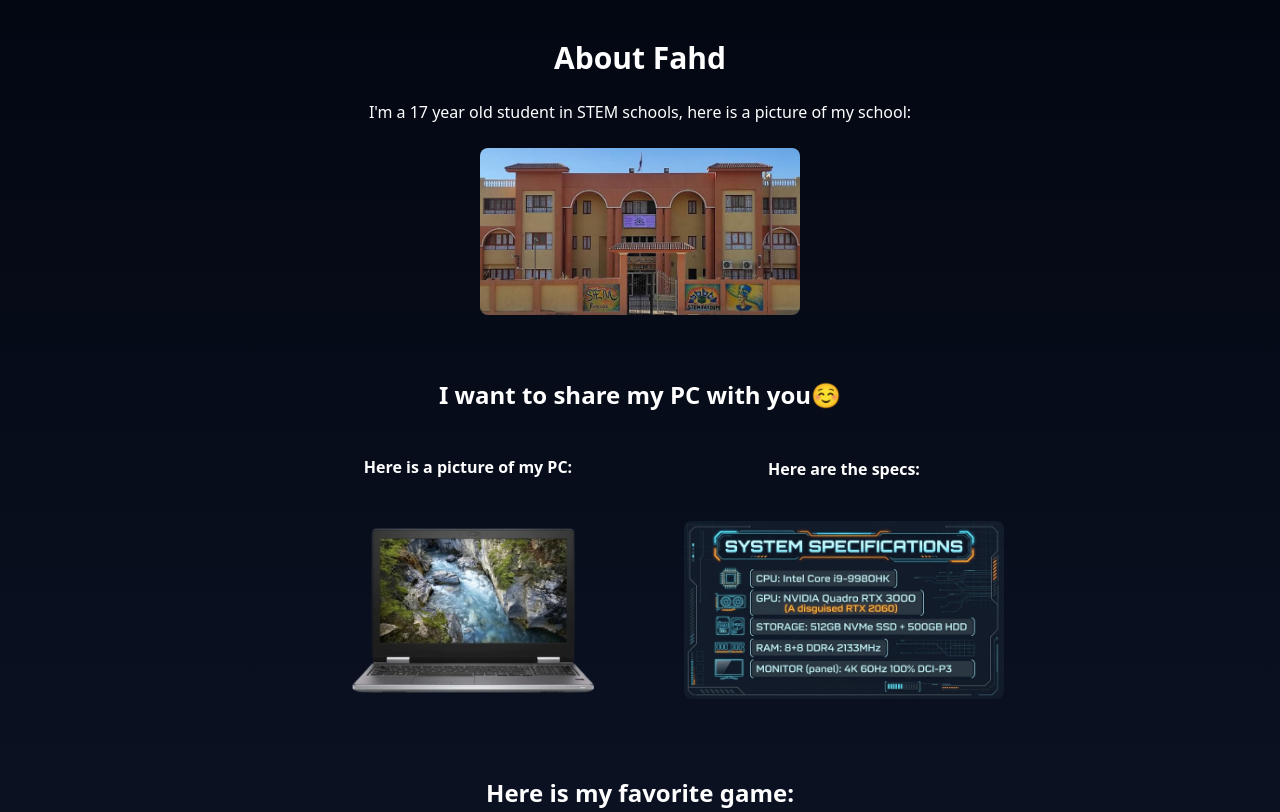
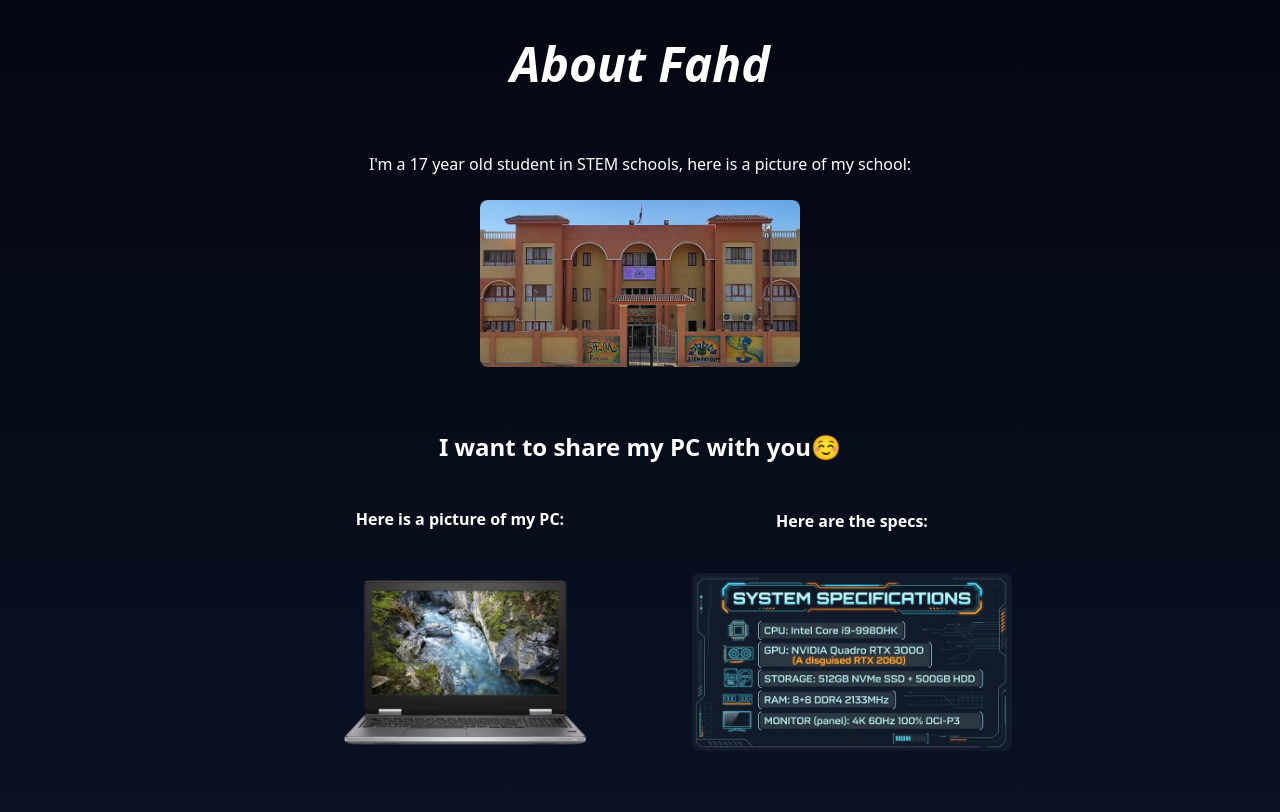
Before and after one commit to fahd2009x-alt/my-portfolio, a plain HTML site: page index.html in a window 1280 px wide. Shown: the top 812 px of the page. Drawn offline with nearby package versions, Linux system fonts and the light colour scheme.

Commit message:
Changed the font style of the my project header to sans

```diff
--- a/index.html
+++ b/index.html
@@ -10,16 +10,16 @@
                 cursor: url("feet.png"), auto;
         }
     </style>
-    <link rel="icon" href="icon.png" type="image/png" class="w-96">
+    <link rel="icon" href="icon.png" type="image/png">
     <script src="https://cdn.tailwindcss.com"></script>
 </head>
 
 <body class="bg-gradient-to-b from-gray-950 py-10 px-4 via-slate-900 to-gray-950 text-white text-center">
-<h1 class="text-white font-bold text-3xl mb-4">About Fahd</h1>
+<h1 class="text-white font-bold font-sans italic text-5xl mb-16">About Fahd</h1>
 <p class="my-6">I'm a 17 year old student in STEM schools, here is a picture of my school:</p>
 <img src="school.jpg" class="w-80 mx-auto rounded-lg mb-16">
 <p class="mb-8 font-bold text-2xl"> I want to share my PC with you☺️</p>
-<div class="flex justify-center items-center gap-6">
+<div class="flex justify-center items-center gap-10">
     <div>
     <p class="font-bold relative top-3"> Here is a picture of my PC:</p>
 <img src="pc.jpg" alt="my PC" class="w-96 rounded-lg">
```
